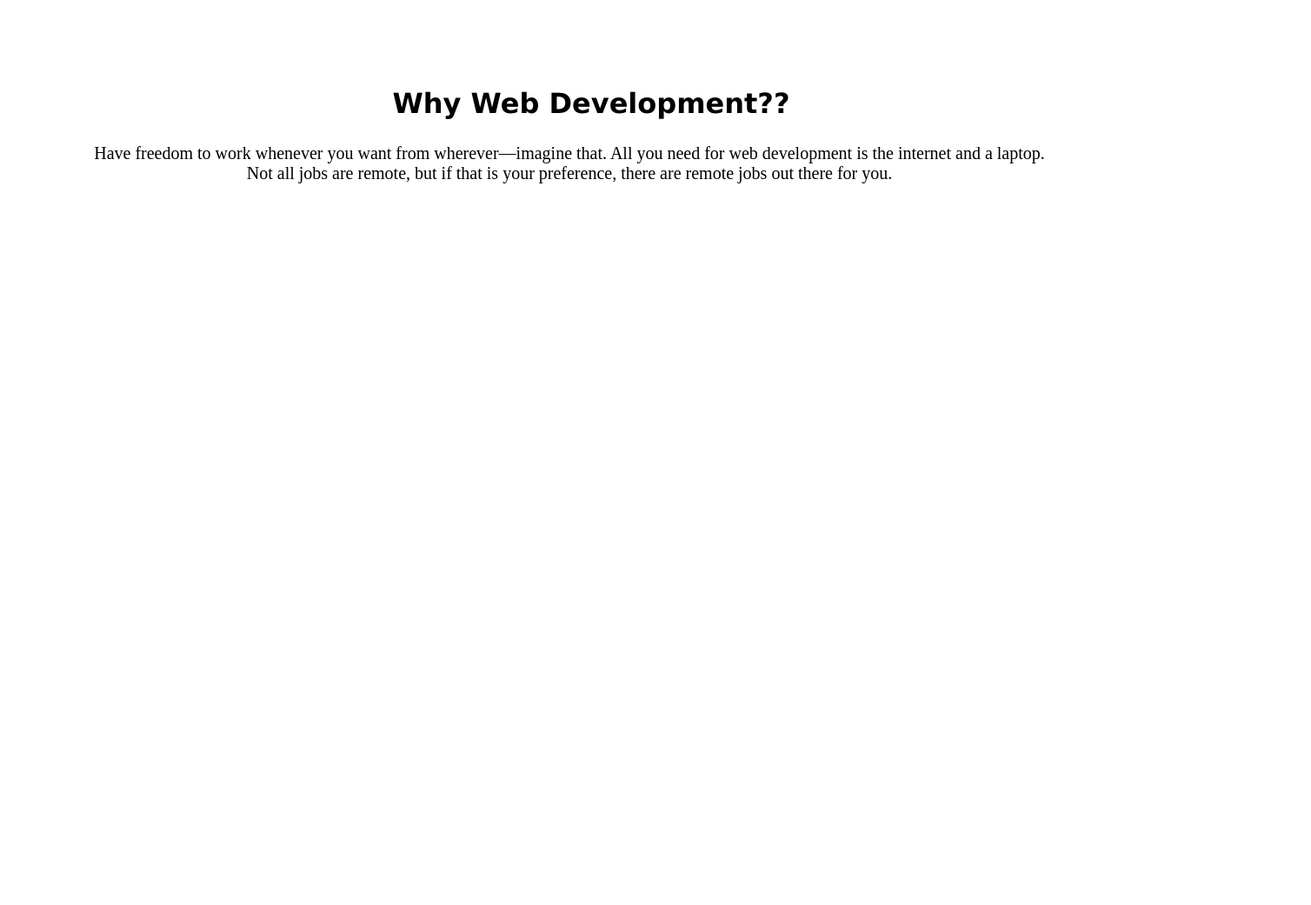
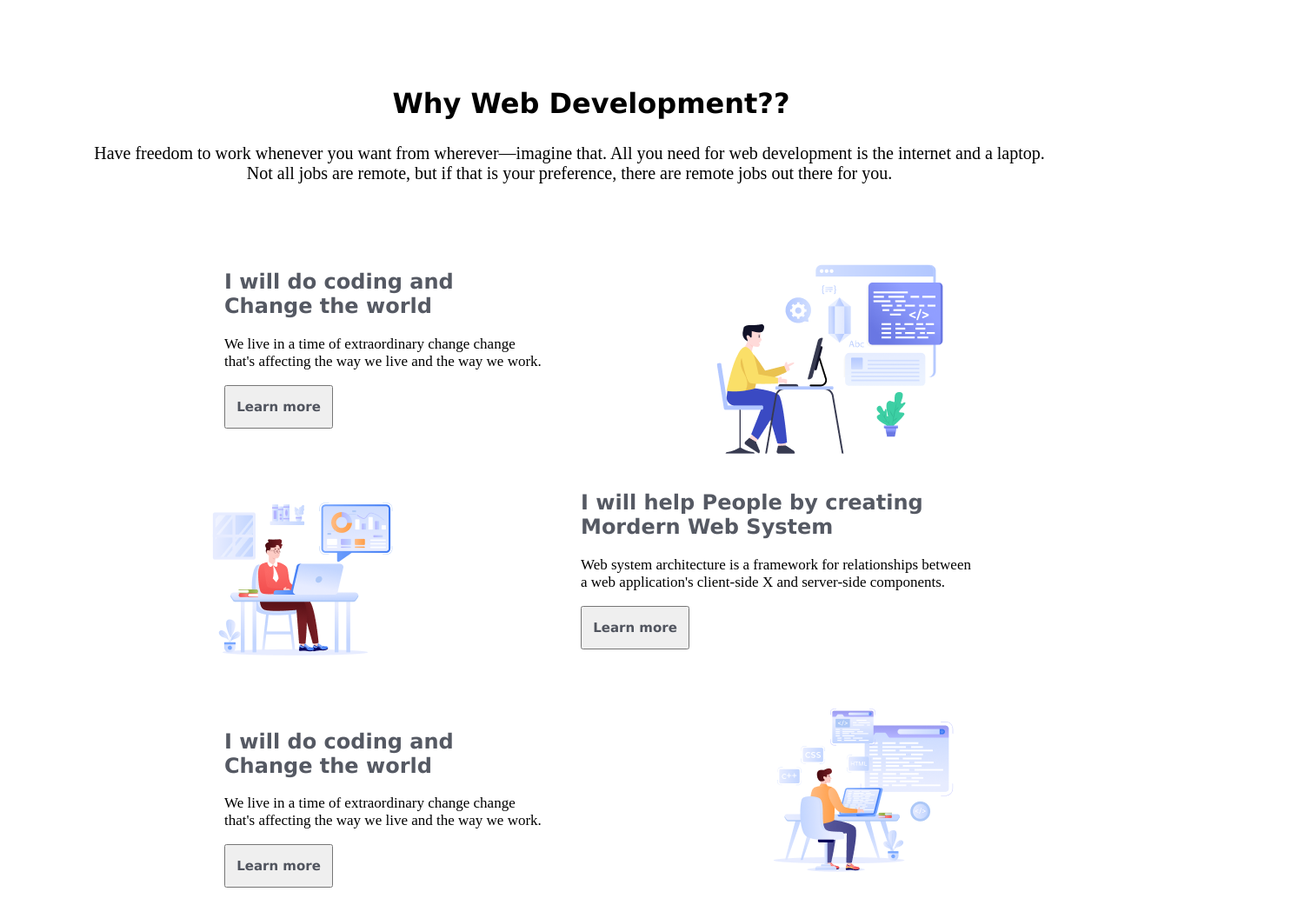
Before and after one commit to Rony-01/Rony-s-Assignment, a plain HTML site: page index.html in a window 1280 px wide. Shown: the part 909-1950 px from the top of the page at 87% size, 1508 px wide, since content can reach past the window. Before the commit the page ends 1140 px from the top, so only its background shows below. Drawn offline with Linux system fonts and the light colour scheme.

Commit message:
added second section

```diff
--- a/index.html
+++ b/index.html
@@ -30,10 +30,46 @@
         </div>
       </div>
     </section>
+
     <section>
       <div>
         <h1 class="development">Why Web Development??</h1>
         <p class="second-development">Have freedom to work whenever you want from wherever—imagine that. All you need for web development is the internet and a laptop. <br> Not all jobs are remote, but if that is your preference, there are remote jobs out there for you. </p>
+      </div>
+      </section>
+      <section>
+      <div class="fifth">
+      <div class="forth">
+        <h2 class="heading-two">I will do coding and <br> Change the world</h2>
+        <p class="paragraph">We live in a time of extraordinary change  change <br>that's affecting  the way we live and the way we work.</p>
+        <button class="third-button">Learn more</button>
+      </div>
+      <div class="third-img">
+        <img src="assets/Layer_1.png" alt="" srcset="">
+      </div>
+      </div>
+
+      <div class="six">
+      <div class="forth-img">
+            <img src="assets/Group 3.png" alt="">
+        </div>
+        <div>
+        <h1 class="heading-three">I will help People by creating<br>Mordern Web System
+        </h1>
+        <p class="second-paragraph">Web system architecture is a framework for relationships between <br> a web application's client-side X and server-side components.</p>
+        <button class="forth-button">Learn more</button>
+        </div>
+    </div>
+
+    <div class="saven">
+        <div>
+          <h2 class="heading-four">I will do coding and <br> Change the world</h2>
+          <p class="third-paragraph">We live in a time of extraordinary change  change <br>that's affecting  the way we live and the way we work.</p>
+          <button class="fifth-button">Learn more</button>
+        </div>
+        <div class="fifth-img">
+          <img src="assets/Group 4.png" alt="" srcset="">
+        </div>
       </div>
     </section>
   </main>
--- a/styles/style.css
+++ b/styles/style.css
@@ -31,7 +31,7 @@ nav ul li {
 }
 
 .first {
-    width: 1500px;
+    width: 1300px;
     height: 652px;
     margin: 0px auto;
     text-align: center ;
@@ -96,3 +96,91 @@ font-size: 20px;
 margin-left: 30px;
 
 }
+.forth{
+    text-align: left;
+    margin-top: 60px;
+}
+.heading-two{
+    margin-left: 250px;
+    font-family: Verdana, Geneva, Tahoma, sans-serif;
+    color: rgb(13, 19, 33 ,0.7);
+}
+.third-button{
+    margin-left: 250px;
+    width: 125px;
+    height: 50px;
+    font-size: 15px;
+    font-weight: bolder;
+    font-family: Verdana, Geneva, Tahoma, sans-serif;
+    color: rgb(13, 19, 33 ,0.7);
+
+}
+.fifth{
+    display: flex;
+
+}
+.third-img{
+    margin-left: 200px;
+    margin-top: 70px;
+}
+.paragraph{
+    text-align: left;
+    margin-left: 250px;
+    font-size: 17px;
+    font-weight: 400;
+
+}
+.six{
+    display: flex;
+}
+.heading-three{
+    margin-left: 200px;
+    font-family: Verdana, Geneva, Tahoma, sans-serif;
+    color: rgb(13, 19, 33 ,0.7);
+}
+.second-paragraph{
+
+    margin-left: 200px;
+    font-size: 17px;
+    font-weight: 400;
+}
+.forth-button{
+    margin-left: 200px;
+    width: 125px;
+    height: 50px;
+    font-size: 15px;
+    font-weight: bolder;
+    font-family: Verdana, Geneva, Tahoma, sans-serif;
+    color: rgb(13, 19, 33 ,0.7);
+}
+.forth-img{
+   margin-left: 220px;
+}
+.fifth-button{
+    margin-left:250px;
+    width: 125px;
+    height: 50px;
+    font-size: 15px;
+    font-weight: bolder;
+    font-family: Verdana, Geneva, Tahoma, sans-serif;
+    color: rgb(13, 19, 33 ,0.7);
+}
+.saven{
+    display: flex;
+}
+.heading-four{
+    margin-top: 50px;
+    margin-left: 250px;
+    font-family: Verdana, Geneva, Tahoma, sans-serif;
+    color: rgb(13, 19, 33 ,0.7);
+}
+.third-paragraph{
+    text-align: left;
+
+    margin-left: 250px;
+    font-size: 17px;
+    font-weight: 400;
+}
+.fifth-img{
+    margin-left: 250px;
+}
```
